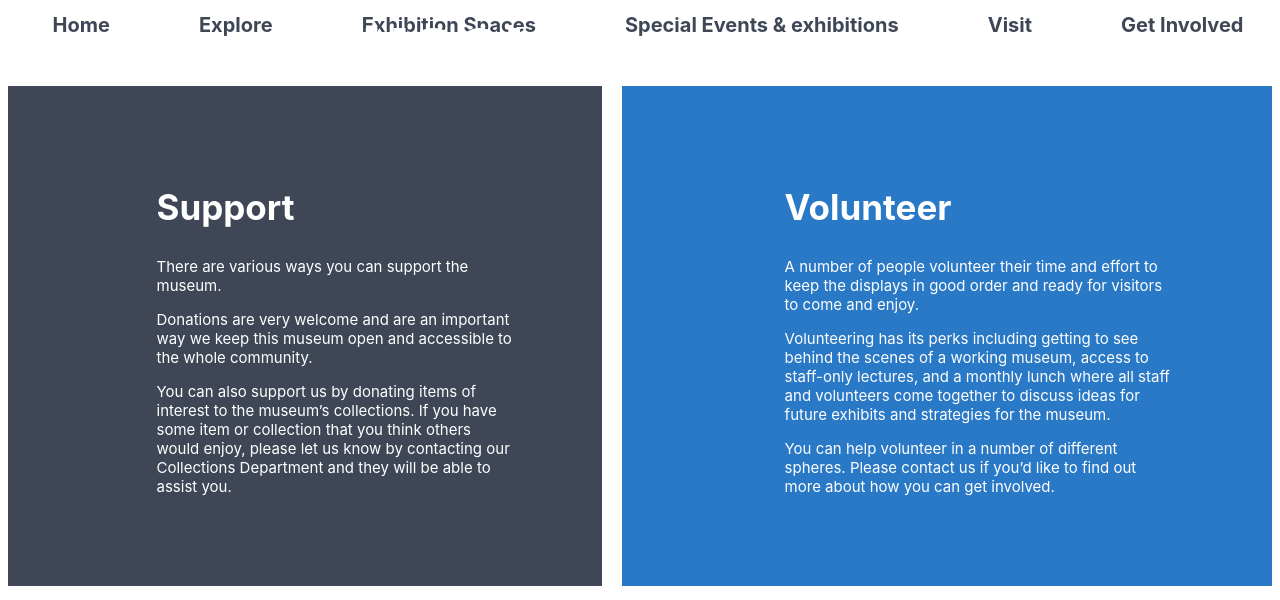
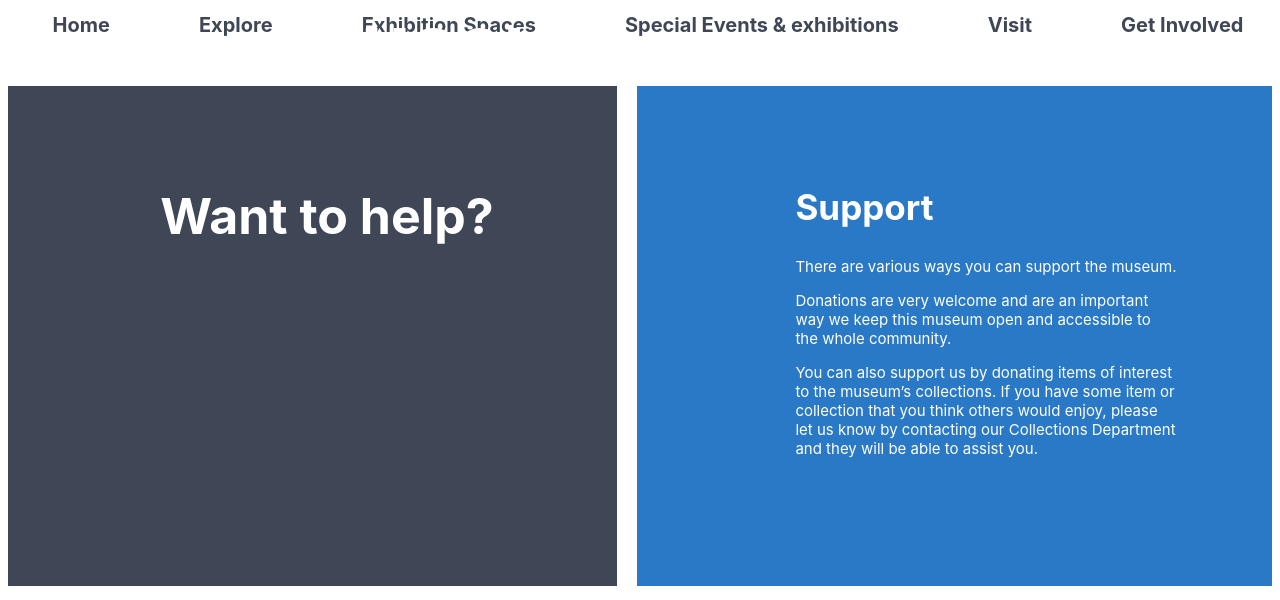
Before and after one commit to jkjode/semesterproject1, a plain HTML site: page involved.html in a window 1280 px wide. Shown: the part 200-800 px from the top of the page. Drawn offline with Linux system fonts and the light colour scheme; a web font is replaced by a local one.

Commit message:
minor fix
moved to textboxes and added headline in grey box on getinvolved.html

```diff
--- a/CSS/styles-involved.css
+++ b/CSS/styles-involved.css
@@ -47,6 +47,12 @@ p {
   margin-left: 25%;
   width: 60%;
   }
+
+#news {
+   font-family: Inter;
+   font-size: 50px;
+   color: #FFFFFF;
+   }
 
 .blue{
   background-color: #2A79C7;
--- a/involved.html
+++ b/involved.html
@@ -59,18 +59,20 @@
     <!-- Main -->
     <section class="main">
       <div class="grey">
+        <h2 id="news">Want to help?</h2>
+      </div>
+      <div class="blue">
         <h2>Support</h2>
         <p>There are various ways you can support the museum.</p> <p>Donations are very welcome and are an important way we keep this museum open and accessible to the whole community.</p>
           <p>You can also support us by donating items of interest to the museum’s collections. If you have some item or collection that you think others would enjoy, please let us know by contacting our Collections Department and they will be able to assist you.
           </p>
       </div>
-      <div class="blue">
+      <div class="pink">
         <h2>Volunteer</h2>
         <p>A number of people volunteer their time and effort to keep the displays in good order and ready for visitors to come and enjoy.</p><p> Volunteering has its perks including getting to see behind the scenes of a working museum, access to staff-only lectures, and a monthly lunch where all staff and volunteers come together to discuss ideas for future exhibits and strategies for the museum.</p>
         <P>You can help volunteer in a number of different spheres. Please contact us if you’d like to find out more about how you can get involved.
         </p>
       </div>
-      <div class="pink"></div>
       <div class="green">
         <h2>Internships</h2>
         <p>Are you interested in working in a museum? Do you enjoy the fun and excitement of sharing the wonders of nature with people? <P>Well you could be just the right person to enjoy an internship at the museum.</P>
```
